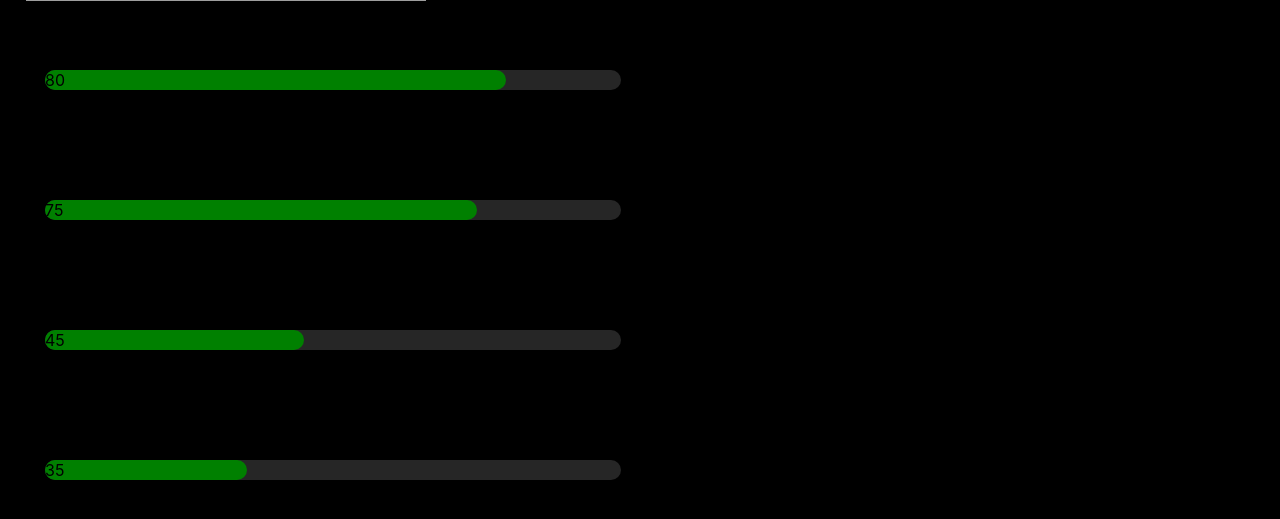
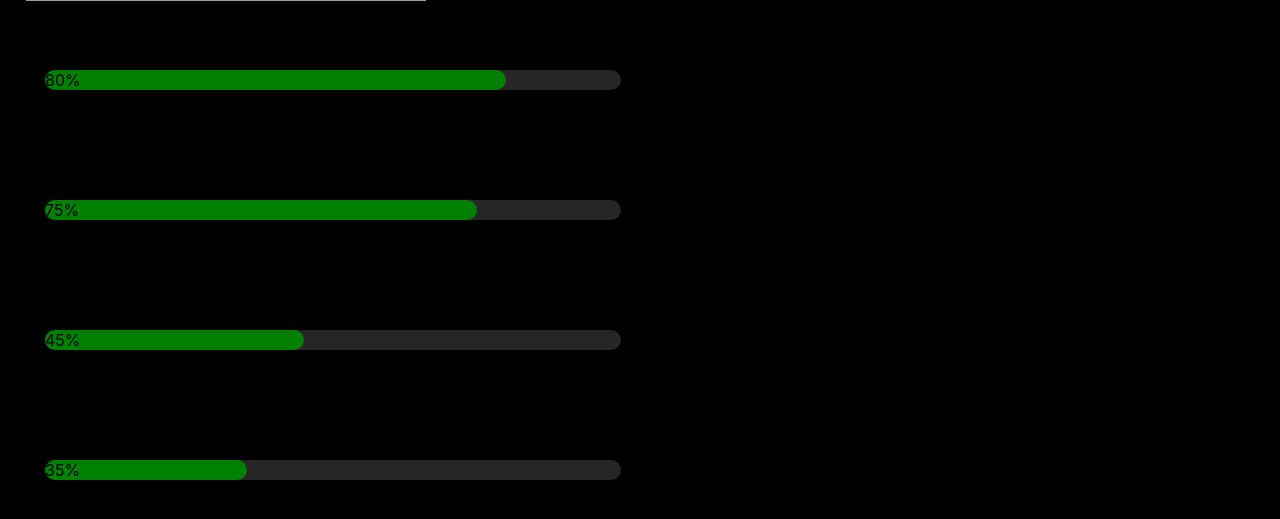
Before and after one commit to Danhayes3008/react-portfolio, a React (Create React App) app: page / in a window 1280 px wide. Shown: the part 1078-1597 px from the top of the page. Built offline with nearby package versions, Linux system fonts and the light colour scheme; grey boxes are pictures that could not be loaded.

Commit message:
made some adjustments to style more of the progress bar correctly

```diff
--- a/src/components/skills/Skill.js
+++ b/src/components/skills/Skill.js
@@ -4,11 +4,11 @@ const Skill = ({skills}) => {
     return (
         <div className="subjects">
           <div>
-                <span>{ skills.text}</span>
+                <span className="skill-name">{ skills.text}</span>
           </div>
           <div className="progressbar">
                 <div style={skills}>
-                    <span >{ skills.persentage}</span>
+                    <span className="progress" >{ skills.persentage + '%'}</span>
             </div>
           </div>
         </div>
```
